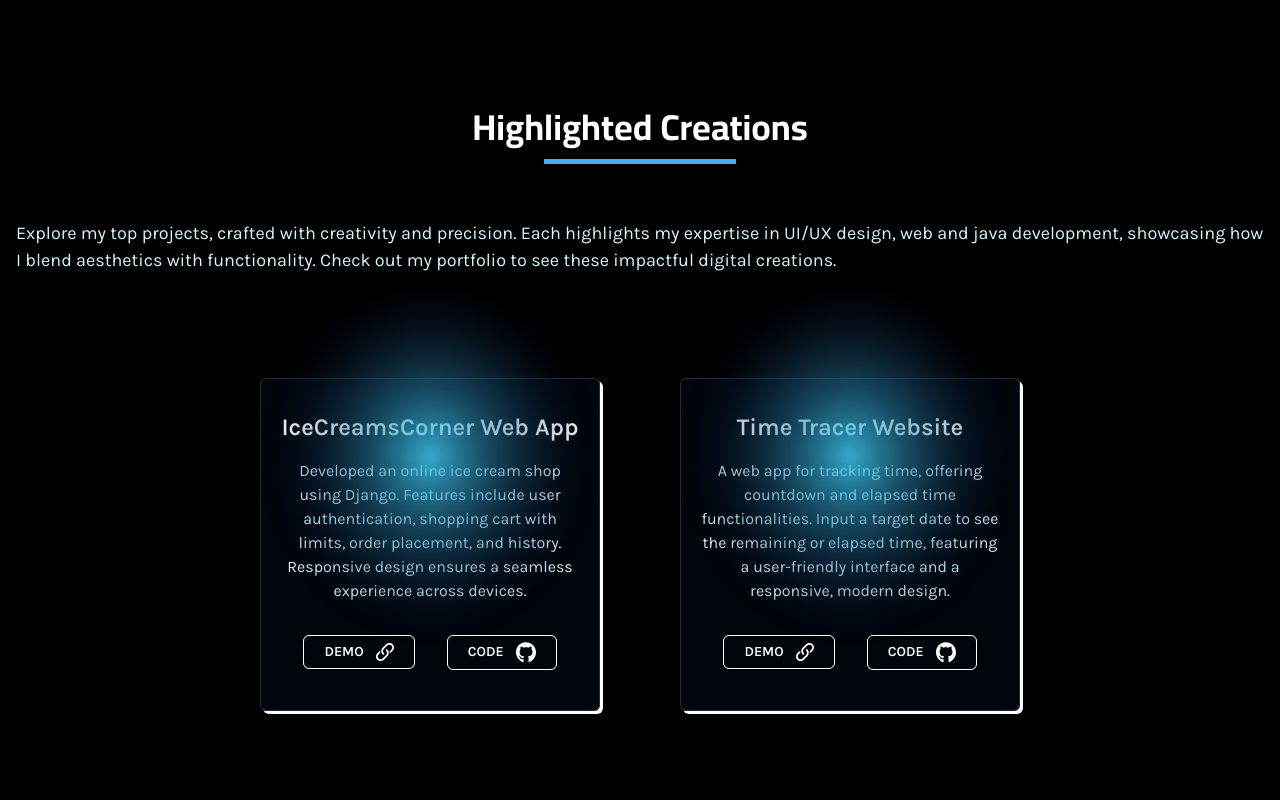
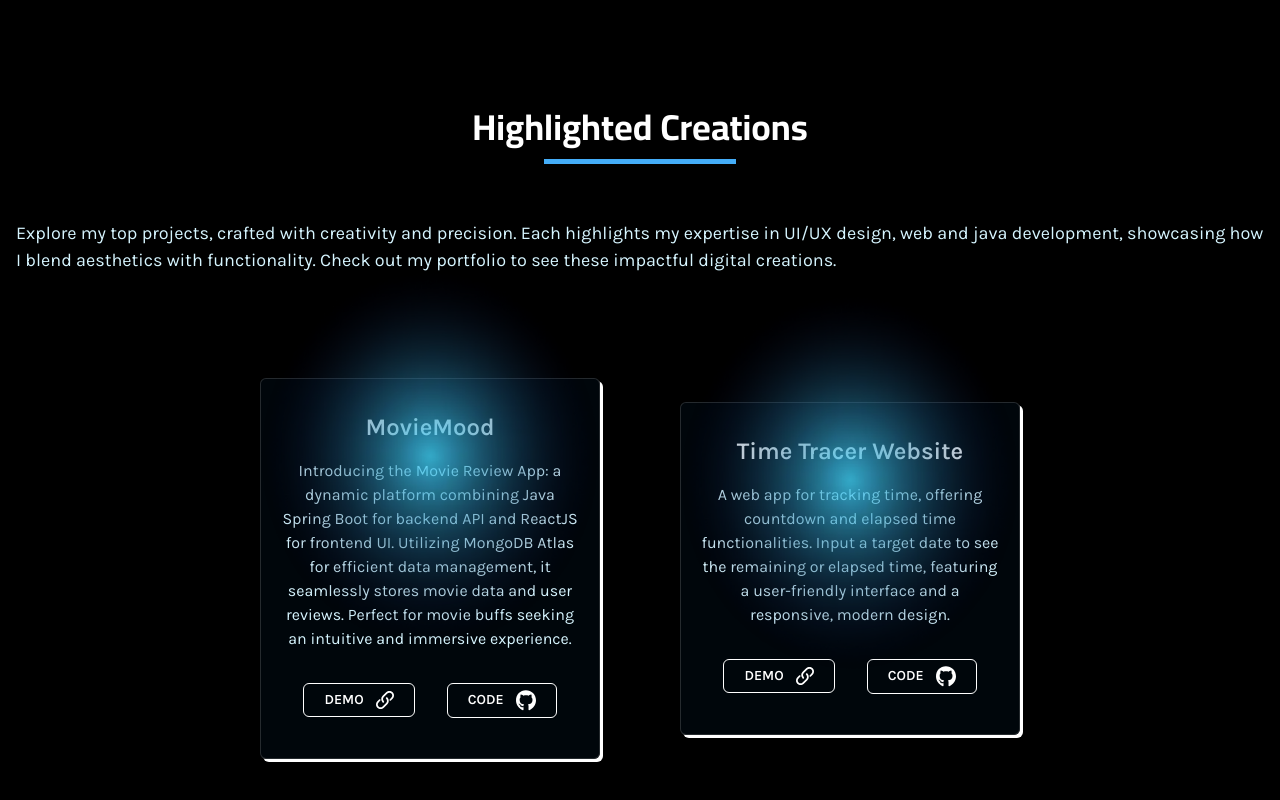
Before and after one commit to vickky122/vikrant_portfolio, a React (Vite) app: page / in a window 1280 px wide. Shown: the part 1928-2728 px from the top of the page. Built offline with nearby package versions, Linux system fonts and the light colour scheme.

Commit message:
home description pt1

```diff
--- a/src/components/Home/Home.jsx
+++ b/src/components/Home/Home.jsx
@@ -167,10 +167,10 @@ function Home({ isLoading }) {
                 <ProjectCard
                   laptopImg='https://res.cloudinary.com/dn2xodesd/image/upload/f_auto,q_auto/proj1laptop'
                   mobileImg='https://res.cloudinary.com/dn2xodesd/image/upload/f_auto,q_auto/proj1mob'
-                  title="IceCreamsCorner Web App"
-                  description="Developed an online ice cream shop using Django. Features include user authentication, shopping cart with limits, order placement, and history. Responsive design ensures a seamless experience across devices."
-                  demoLink="https://anuj459.pythonanywhere.com/"
-                  codeLink="https://github.com/Anuj579/IceCreamsCorner_webapp"
+                  title="MovieMood"
+                  description="Introducing the Movie Review App: a dynamic platform combining Java Spring Boot for backend API and ReactJS for frontend UI. Utilizing MongoDB Atlas for efficient data management, it seamlessly stores movie data and user reviews. Perfect for movie buffs seeking an intuitive and immersive experience."
+                  demoLink="https://moviemoodvky.netlify.app/"
+                  codeLink="https://github.com/vickky122/MovieMood"
                   className='hidden'
                 />
               </SwiperSlide>
@@ -193,10 +193,10 @@ function Home({ isLoading }) {
             <ProjectCard
               laptopImg='https://res.cloudinary.com/dn2xodesd/image/upload/f_auto,q_auto/proj1laptop'
               mobileImg='https://res.cloudinary.com/dn2xodesd/image/upload/f_auto,q_auto/proj1mob'
-              title="IceCreamsCorner Web App"
-              description="Developed an online ice cream shop using Django. Features include user authentication, shopping cart with limits, order placement, and history. Responsive design ensures a seamless experience across devices."
-              demoLink="https://anuj459.pythonanywhere.com/"
-              codeLink="https://github.com/Anuj579/IceCreamsCorner_webapp"
+              title="MovieMood"
+              description="Introducing the Movie Review App: a dynamic platform combining Java Spring Boot for backend API and ReactJS for frontend UI. Utilizing MongoDB Atlas for efficient data management, it seamlessly stores movie data and user reviews. Perfect for movie buffs seeking an intuitive and immersive experience."
+              demoLink="https://moviemoodvky.netlify.app/"
+                  codeLink="https://github.com/vickky122/MovieMood"
             />
             <ProjectCard
               laptopImg='https://res.cloudinary.com/dn2xodesd/image/upload/f_auto,q_auto/proj2laptop'
```
